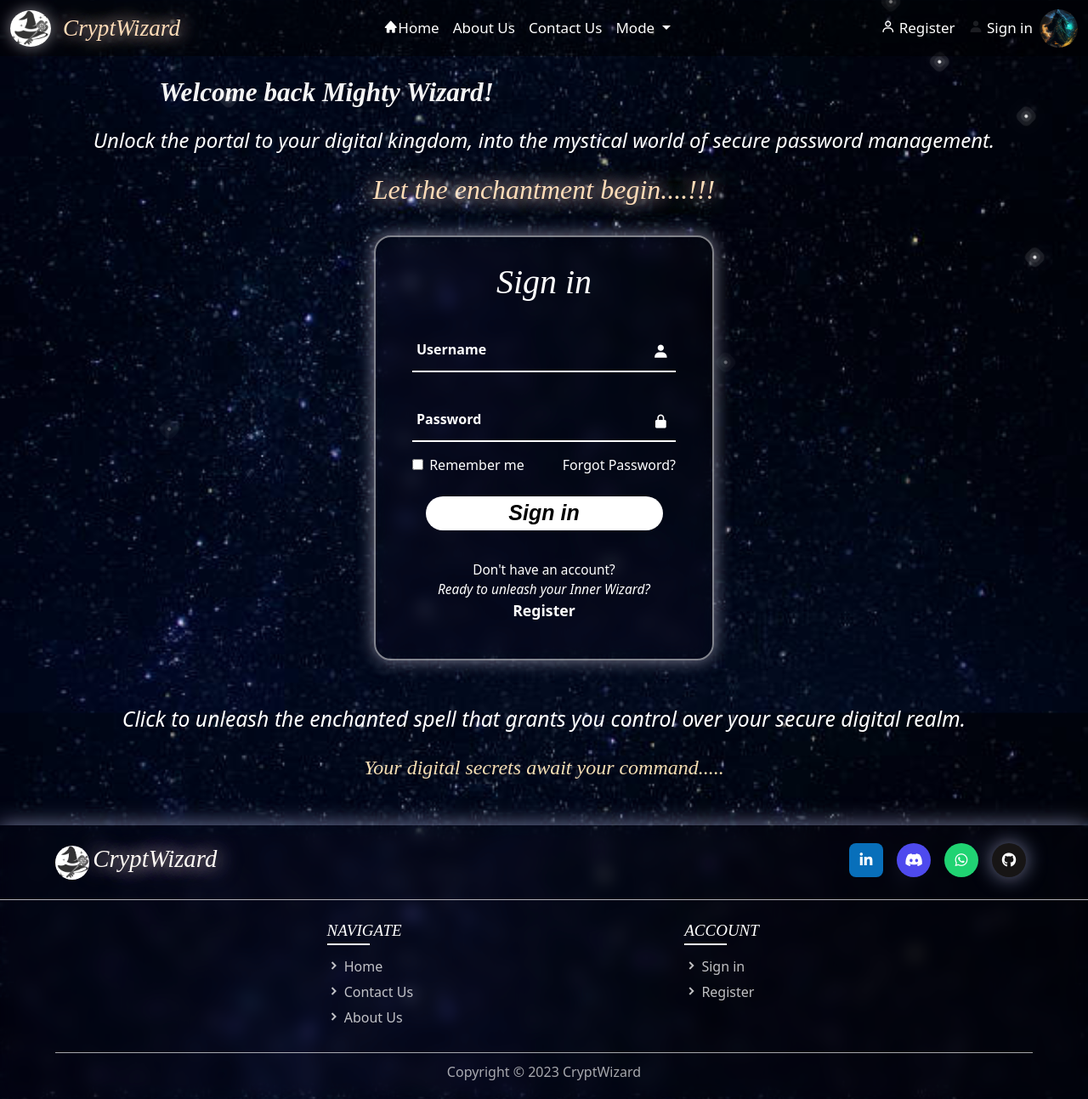
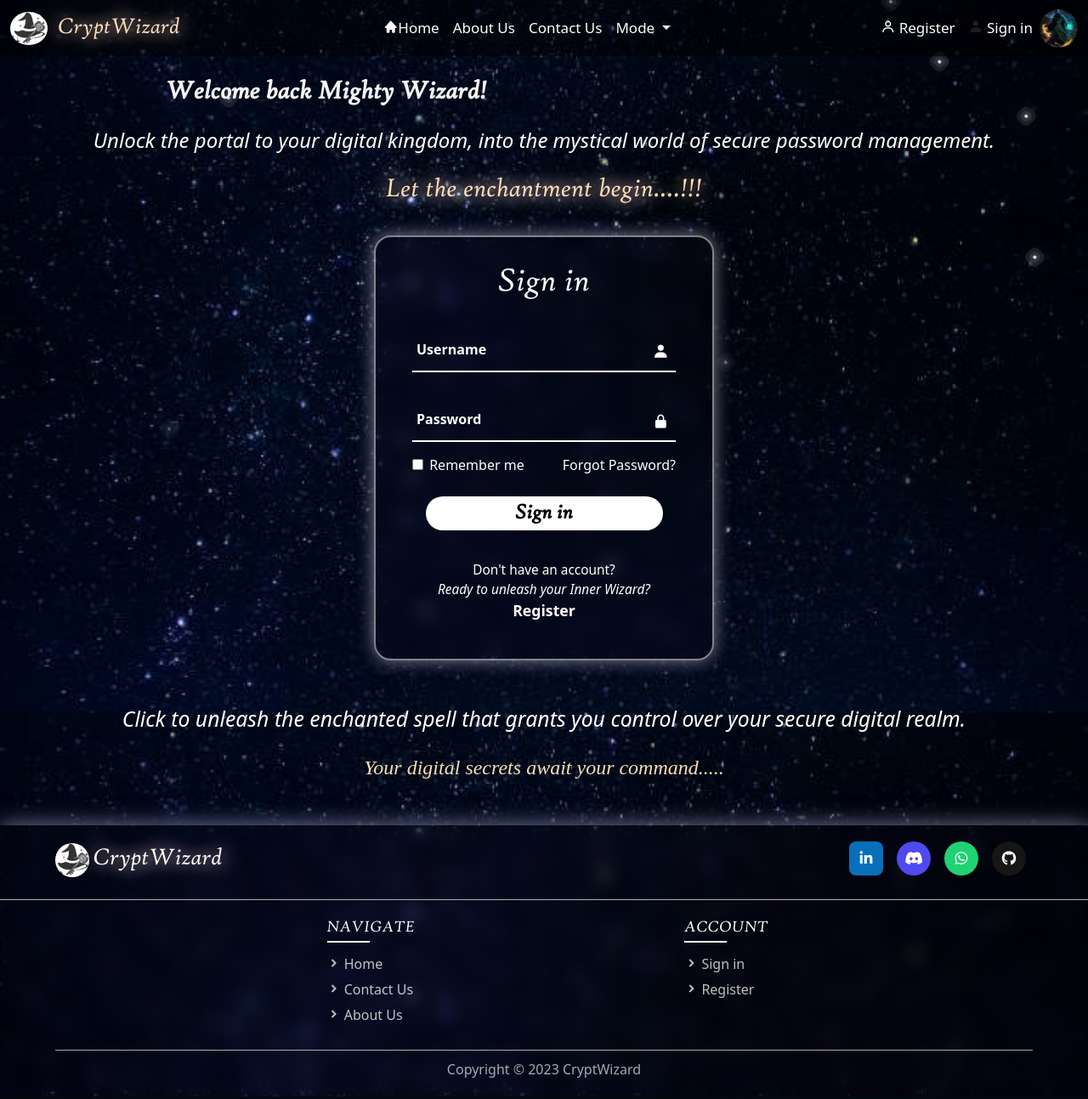
Before and after one commit to Raqeeb27/CryptWizard, a Django app: page /signin/ in a window 1280 px wide. Shown: the whole page at 85% size. Run offline with Django 4.2, Linux system fonts and the light colour scheme.

Commit message:
added fonts, minor improvemnts to navbar toggler

```diff
--- a/CryptWizard/templates/base.html
+++ b/CryptWizard/templates/base.html
@@ -22,6 +22,14 @@
       {% block title %}{% endblock title %} CryptWizard - Password Manager
     </title>
     <style>
+      @font-face {
+        font-family: HighTowerText_Regular;
+        src: url('/static/fonts/HTOWERT.TTF');
+      }
+      @font-face {
+        font-family: HighTowerText_Italic;
+        src: url('/static/fonts/HTOWERTI.TTF');
+      }
       {% block style %}{% endblock style %}
       body {
         background-image: url(/static/img/starrynight.jpg);
@@ -331,12 +339,10 @@
         height:78%;
         object-fit:cover;
         border-radius:50%;
-        animation: shadow-pulse 2.5s infinite;
       }
       #navCryptWizard {
-        font-family: "High Tower Text", serif;
+        font-family: HighTowerText_Italic;
         animation: magicShadow 6s infinite;
-        font-style: italic;
         font-size: 170%;
       }
       .wizardimgcontainer-smallscreen{
@@ -401,10 +407,9 @@
         border-radius: 50%;
       }
       #cryptwizard-footer{
-        font-family: "High Tower Text";
+        font-family: HighTowerText_Italic;
         font-size: 180%;
         color: #fff;
-        font-style: italic;
         animation: magicShadow 5s infinite;
       }
       .footer-content .footer-top{
@@ -440,7 +445,6 @@
       }
       .footer-top .media-icons a:nth-child(4){
         background-color: #171515;
-        animation: shadow-pulse 5s infinite;
       }
       .footer-content .footer-middle{
         display: flex;
@@ -461,8 +465,7 @@
         font-weight: 400;
         margin-bottom: 15px;
         position: relative;
-        font-style: italic;
-        font-family: "High Tower Text";
+        font-family: HighTowerText_Italic;
       }
       .link-boxes .box .link_name::before{
         content: '';
@@ -760,11 +763,24 @@
     </footer>
     <script src="https://cdn.jsdelivr.net/npm/bootstrap@5.3.2/dist/js/bootstrap.bundle.min.js" integrity="sha384-C6RzsynM9kWDrMNeT87bh95OGNyZPhcTNXj1NW7RuBCsyN/o0jlpcV8Qyq46cDfL" crossorigin="anonymous"></script>
     <script>
-    document
-      .getElementById("navbar-toggler-button")
-        .addEventListener("click", function () {
-          document.body.classList.toggle("no-scroll");
-        });
+      document
+        .getElementById("navbar-toggler-button")
+          .addEventListener("click", function () {
+            document.body.classList.toggle("no-scroll");
+          });
+      function closeNavbar() {
+        const navbar = document.getElementById("navbarSupportedContent");
+        if (navbar.classList.contains("show")) {
+          navbar.classList.remove("show");
+          document.body.classList.remove("no-scroll");
+        }
+      }
+      document.addEventListener("click", function (event) {
+        const navbar = document.getElementById("navbar-toggler-button");
+        if (!event.target.closest(".navbar") && event.target !== navbar) {
+          closeNavbar();
+        }
+      });
     </script>
     <script>
       document.addEventListener("DOMContentLoaded", function () {
--- a/CryptWizard/templates/signin.html
+++ b/CryptWizard/templates/signin.html
@@ -4,11 +4,10 @@
 
 {% block style %}
 #mightyWizard{
-  font-family: "High Tower Text";
+  font-family: HighTowerText_Italic;
   font-weight: 600;
   font-size: 195%;
   color: whitesmoke;
-  font-style: italic;
   margin-right: 2%;
   margin-bottom: 20px;
   animation: smallToBig 0.35s ease-in;
@@ -25,8 +24,7 @@
 }
 #signinbox-abovetext2{
   font-size: xx-large;
-  font-style: italic;
-  font-family: "High Tower Text";
+  font-family: HighTowerText_Italic;
   margin-bottom: 30px;
   animation: magicShadow 6s infinite;
 }
@@ -50,8 +48,7 @@
   font-size: 2.5em;
   color: #fff;
   text-align: center;
-  font-family: "High Tower text";
-  font-style: italic;
+  font-family: HighTowerText_Italic;
 }
 .remember-forgot{
   margin: -15px 0 15px;
@@ -81,8 +78,7 @@
   font-size: 25px;
   color: #000;
   font-weight: 600;
-  font-family: "High Tower Text",sans-serif;
-  font-style: italic;
+  font-family: HighTowerText_Italic;
   margin-top: 10px;
   margin-bottom: 10px;
 }
```
Also changed, not shown: CryptWizard/templates/index.html (+5 -2 lines), CryptWizard/templates/register.html (+4 -7 lines), CryptWizard/static/fonts/HTOWERT.TTF (added), CryptWizard/static/fonts/HTOWERTI.TTF (added).
